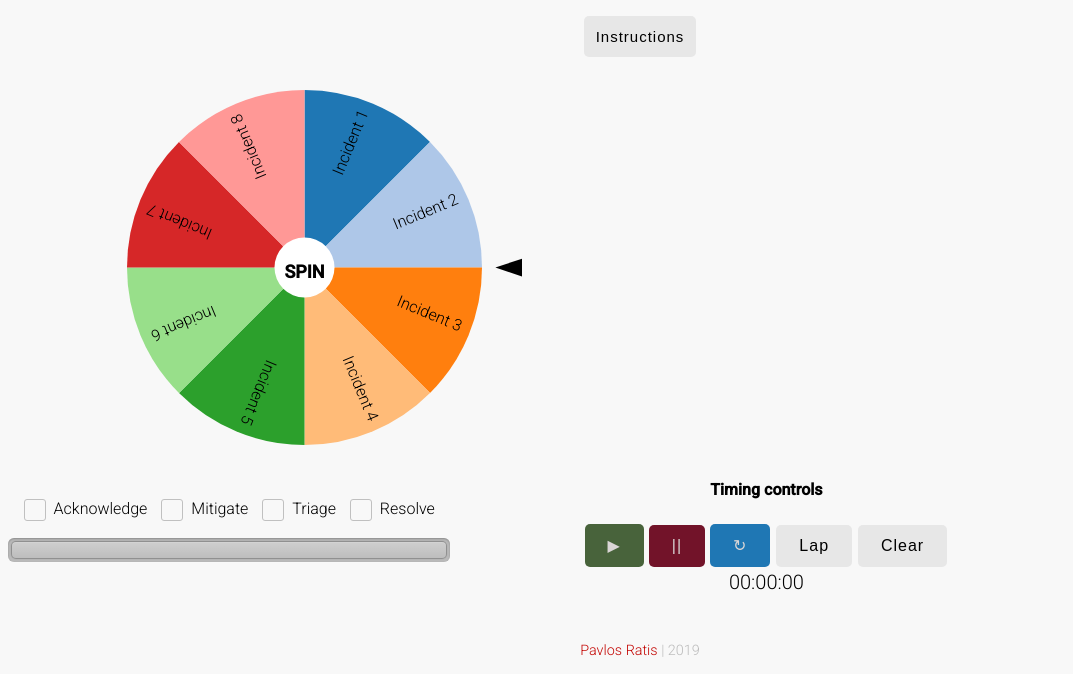
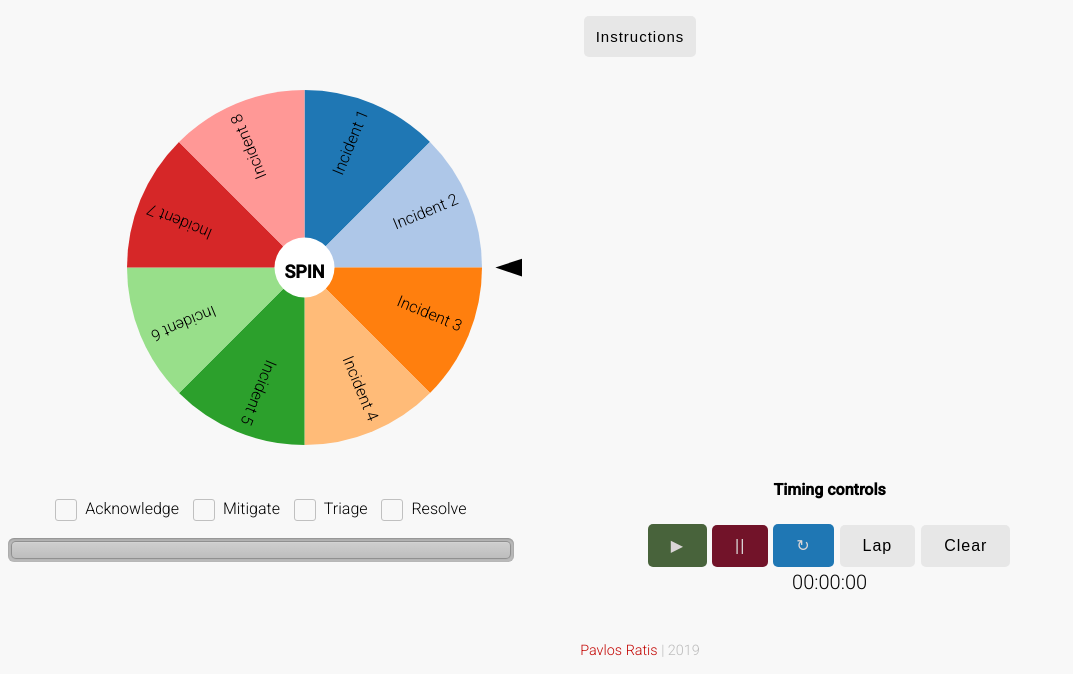
Before and after one commit to dastergon/wheel-of-misfortune, a plain HTML site: page index.html in a window 1280 px wide. Shown: the part 130-804 px from the top of the page, without its empty margins (0-1073 px from the left). Drawn offline with nearby package versions, Linux system fonts and the light colour scheme.

Commit message:
expand the progress bar

```diff
--- a/index.html
+++ b/index.html
@@ -202,7 +202,7 @@
             <p></p>
         </article>
     </div>
-        <div class="container fl w-100 w-35-ns tc">
+        <div class="container fl w-100 w-40-ns tc">
             <input  type="checkbox" class="magic-checkbox" name="progress" value="first" id="first" onClick="stopwatch.lap();">
             <label for="first">Acknowledge</label>
 
--- a/static/styles.css
+++ b/static/styles.css
@@ -260,8 +260,8 @@ label {
 }
 
 @media screen and (min-width: 50em) {
-    .w-35-ns {
-        width: 35%;
+    .w-40-ns {
+        width: 40%;
     }
 }
 
```
